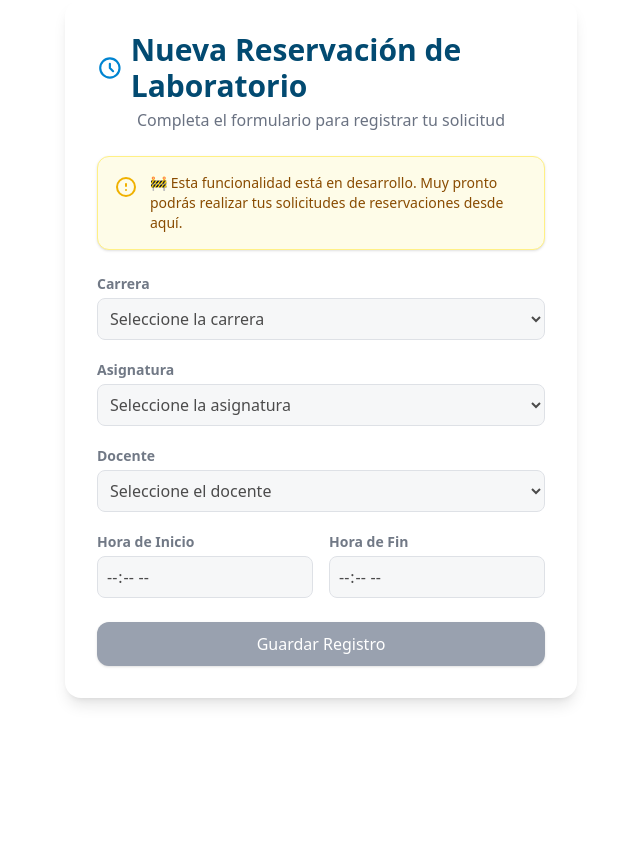
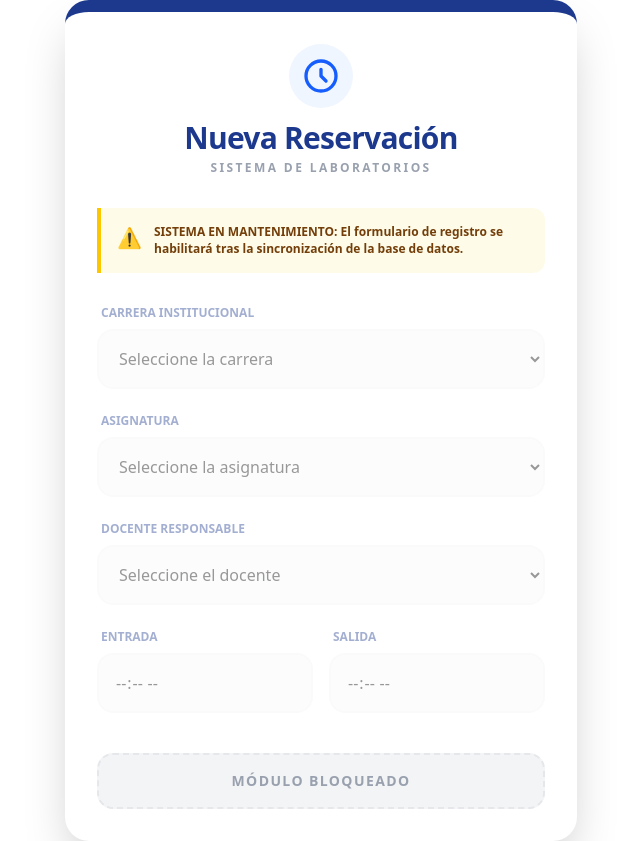
Before and after one commit to Davila99/crud-registrolab, a React (Vite) app: page /registro-lab in a window 1280 px wide. Shown: the whole page, without its empty margins (319-959 px from the left). Before the commit the page ends 800 px from the top, so only its background shows below. Built offline with nearby package versions, Linux system fonts and the light colour scheme.

Commit message:
feat :mejorando la visualizacion

```diff
--- a/src/components/RegistroLabForm.jsx
+++ b/src/components/RegistroLabForm.jsx
@@ -23,136 +23,68 @@ export default function RegistroLabForm() {
   };
 
   return (
-    <div className="max-w-lg mx-auto bg-white shadow-lg rounded-2xl p-8">
+    <div className="max-w-lg mx-auto bg-white shadow-2xl rounded-3xl p-8 border-t-[12px] border-blue-900">
       <form onSubmit={handleSubmit}>
-        {/* Título */}
-        <h1 className="flex flex-col items-center text-sky-900 mb-6">
-          <span className="text-3xl font-extrabold flex items-center gap-2">
-            <svg xmlns="http://www.w3.org/2000/svg" className="h-8 w-8 text-sky-600" fill="none" viewBox="0 0 24 24" stroke="currentColor">
+        <h1 className="flex flex-col items-center text-blue-900 mb-8 text-center">
+          <div className="bg-blue-50 p-3 rounded-full mb-3">
+            <svg xmlns="http://www.w3.org/2000/svg" className="h-10 w-10 text-blue-600" fill="none" viewBox="0 0 24 24" stroke="currentColor">
               <path strokeLinecap="round" strokeLinejoin="round" strokeWidth={2} d="M12 8v4l3 3m6-3a9 9 0 11-18 0 9 9 0 0118 0z" />
             </svg>
-            Nueva Reservación de Laboratorio
-          </span>
-          <span className="text-base font-medium text-gray-500 mt-1">
-            Completa el formulario para registrar tu solicitud
-          </span>
+          </div>
+          <span className="text-3xl font-black tracking-tight">Nueva Reservación</span>
+          <span className="text-xs font-bold text-gray-400 mt-1 uppercase tracking-[0.2em]">Sistema de Laboratorios</span>
         </h1>
 
-        {/* Alerta de desarrollo */}
-        <div className="mb-6 p-4 bg-yellow-50 border border-yellow-200 rounded-xl flex items-start gap-3 shadow-sm">
-          <svg
-            className="w-6 h-6 text-yellow-500 mt-0.5 flex-shrink-0"
-            fill="none"
-            stroke="currentColor"
-            strokeWidth="2"
-            viewBox="0 0 24 24"
-          >
-            <path
-              strokeLinecap="round"
-              strokeLinejoin="round"
-              d="M12 9v2m0 4h.01M21 12a9 9 0 11-18 0 9 9 0 0118 0z"
-            />
-          </svg>
-          <p className="text-yellow-800 text-sm font-medium">
-            🚧 Esta funcionalidad está en desarrollo. Muy pronto podrás realizar tus solicitudes de reservaciones desde aquí.
+        <div className="mb-8 p-4 bg-yellow-50 border-l-4 border-yellow-400 rounded-r-xl flex items-start gap-3">
+          <span className="text-xl">⚠️</span>
+          <p className="text-yellow-900 text-xs font-bold leading-snug">
+            SISTEMA EN MANTENIMIENTO: El formulario de registro se habilitará tras la sincronización de la base de datos.
           </p>
-
         </div>
 
-        {/* Inputs deshabilitados */}
-        <div className="grid gap-5 opacity-70 pointer-events-none select-none">
+        <div className="grid gap-6 opacity-40 pointer-events-none select-none">
           <div>
-            <label className="block text-sm font-semibold text-gray-700">
-              Carrera
-            </label>
-            <select
-              name="carrera"
-              value={form.carrera}
-              onChange={handleChange}
-              className="w-full mt-1 p-2 border border-gray-300 rounded-lg bg-gray-100"
-              disabled
-            >
+            <label className="block text-xs font-black text-blue-900 uppercase mb-2 ml-1">Carrera Institucional</label>
+            <select className="w-full p-4 border-2 border-gray-100 rounded-2xl bg-gray-50 font-medium" disabled>
               <option value="">Seleccione la carrera</option>
-              {carreras.map((c) => (
-                <option key={c} value={c}>{c}</option>
-              ))}
+              {carreras.map((c) => (<option key={c} value={c}>{c}</option>))}
             </select>
           </div>
 
           <div>
-            <label className="block text-sm font-semibold text-gray-700">
-              Asignatura
-            </label>
-            <select
-              name="asignatura"
-              value={form.asignatura}
-              onChange={handleChange}
-              className="w-full mt-1 p-2 border border-gray-300 rounded-lg bg-gray-100"
-              disabled
-            >
+            <label className="block text-xs font-black text-blue-900 uppercase mb-2 ml-1">Asignatura</label>
+            <select className="w-full p-4 border-2 border-gray-100 rounded-2xl bg-gray-50 font-medium" disabled>
               <option value="">Seleccione la asignatura</option>
-              {asignaturas.map((a) => (
-                <option key={a} value={a}>{a}</option>
-              ))}
+              {asignaturas.map((a) => (<option key={a} value={a}>{a}</option>))}
             </select>
           </div>
 
           <div>
-            <label className="block text-sm font-semibold text-gray-700">
-              Docente
-            </label>
-            <select
-              name="docente"
-              value={form.docente}
-              onChange={handleChange}
-              className="w-full mt-1 p-2 border border-gray-300 rounded-lg bg-gray-100"
-              disabled
-            >
+            <label className="block text-xs font-black text-blue-900 uppercase mb-2 ml-1">Docente Responsable</label>
+            <select className="w-full p-4 border-2 border-gray-100 rounded-2xl bg-gray-50 font-medium" disabled>
               <option value="">Seleccione el docente</option>
-              {docentes.map((d) => (
-                <option key={d} value={d}>{d}</option>
-              ))}
+              {docentes.map((d) => (<option key={d} value={d}>{d}</option>))}
             </select>
           </div>
 
           <div className="grid grid-cols-2 gap-4">
             <div>
-              <label className="block text-sm font-semibold text-gray-700">
-                Hora de Inicio
-              </label>
-              <input
-                type="time"
-                name="horaInicio"
-                value={form.horaInicio}
-                onChange={handleChange}
-                className="w-full mt-1 p-2 border border-gray-300 rounded-lg bg-gray-100"
-                disabled
-              />
+              <label className="block text-xs font-black text-blue-900 uppercase mb-2 ml-1">Entrada</label>
+              <input type="time" className="w-full p-4 border-2 border-gray-100 rounded-2xl bg-gray-50" disabled />
             </div>
-
             <div>
-              <label className="block text-sm font-semibold text-gray-700">
-                Hora de Fin
-              </label>
-              <input
-                type="time"
-                name="horaFin"
-                value={form.horaFin}
-                onChange={handleChange}
-                className="w-full mt-1 p-2 border border-gray-300 rounded-lg bg-gray-100"
-                disabled
-              />
+              <label className="block text-xs font-black text-blue-900 uppercase mb-2 ml-1">Salida</label>
+              <input type="time" className="w-full p-4 border-2 border-gray-100 rounded-2xl bg-gray-50" disabled />
             </div>
           </div>
         </div>
 
-        {/* Botón deshabilitado */}
         <button
           type="button"
           disabled
-          className="w-full mt-6 bg-gray-400 text-white font-medium px-4 py-2.5 rounded-xl shadow-sm cursor-not-allowed"
+          className="w-full mt-10 bg-gray-100 text-gray-400 font-black px-4 py-4 rounded-2xl border-2 border-dashed border-gray-200 uppercase tracking-widest text-sm"
         >
-          Guardar Registro
+          Módulo Bloqueado
         </button>
       </form>
     </div>
```
Also changed, not shown: src/components/ActivityCards.jsx (+12 -3 lines), src/components/Header.jsx (+21 -39 lines), src/components/RegistroLab.jsx (+36 -37 lines), 1 other file (tests, documents, lock files or other folders).
